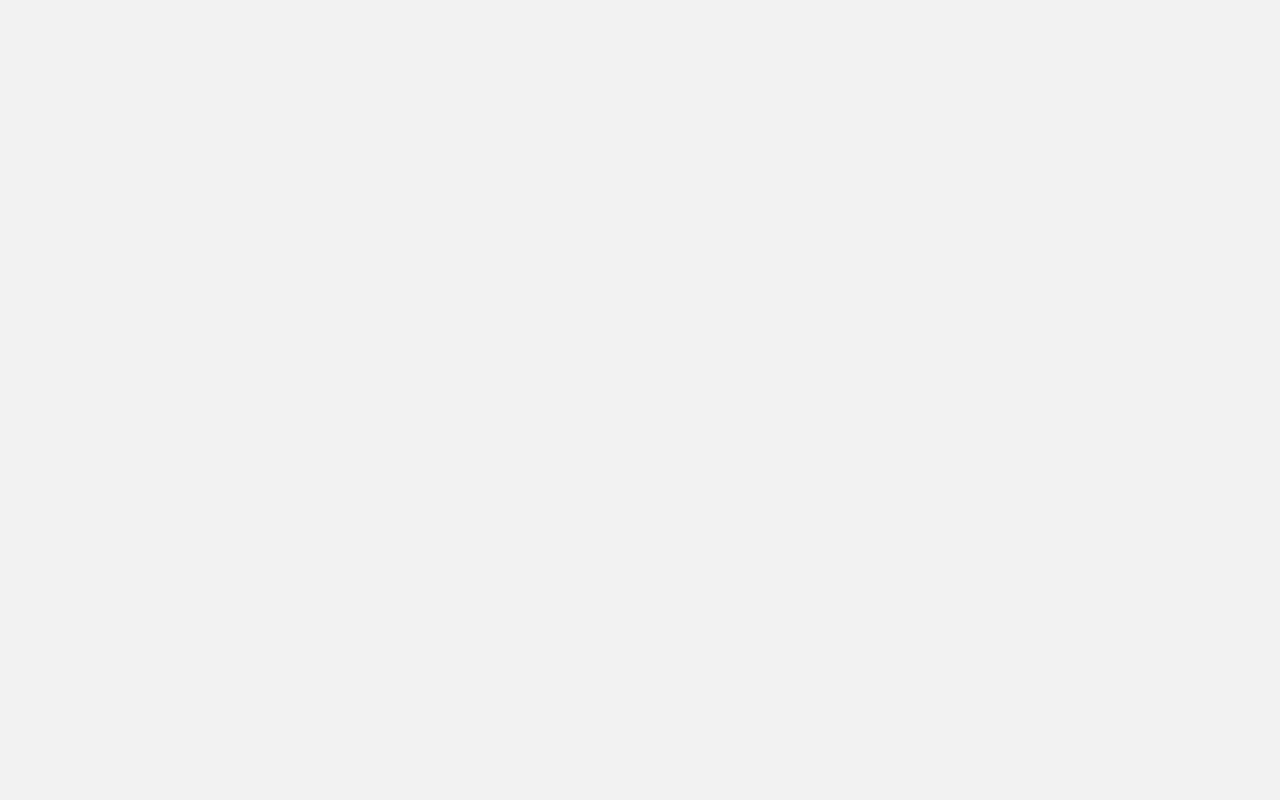
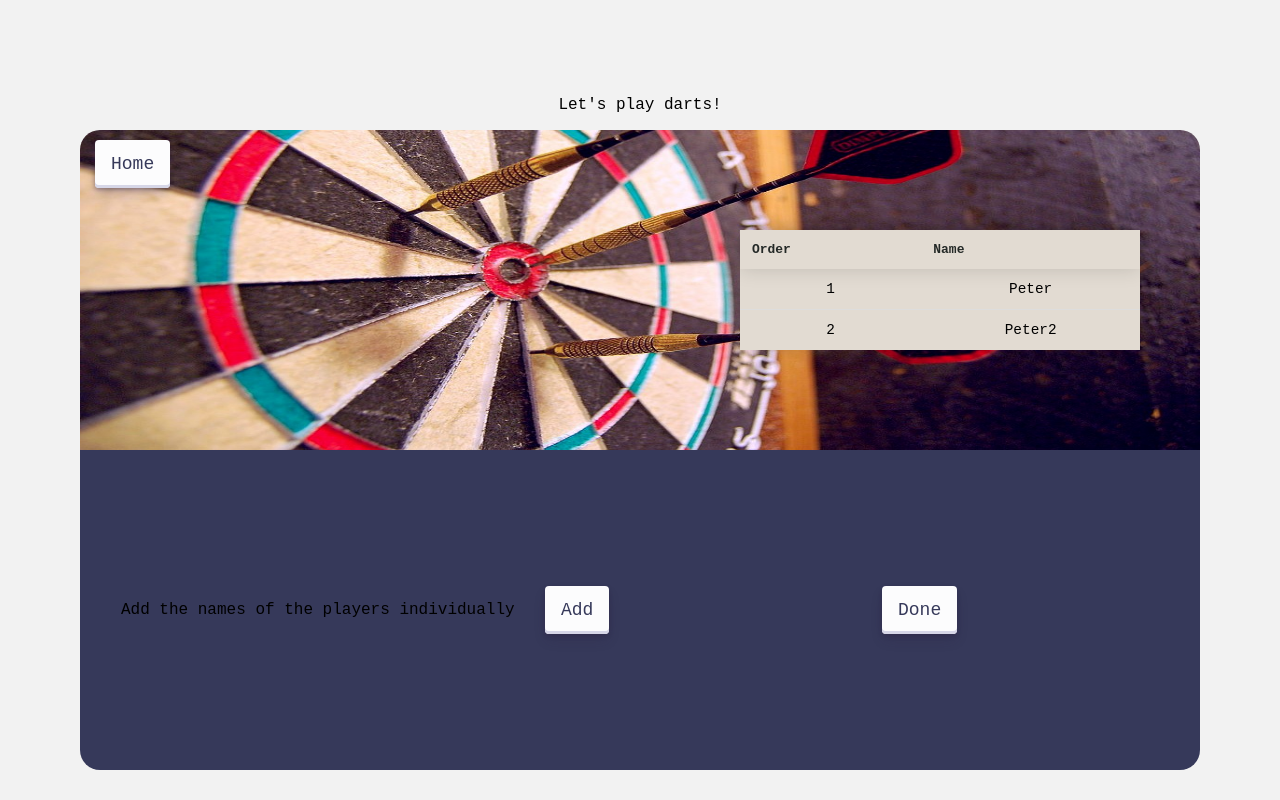
Before and after one commit to GrePaw/AngPyDarts, an Angular app: page /playersinfo in a window 1280 px wide. Before the commit this address led to /. Built offline with nearby package versions, Linux system fonts and the light colour scheme.

Commit message:
Playersinfo component added

```diff
--- a/src/app/app-routing.module.ts
+++ b/src/app/app-routing.module.ts
@@ -3,12 +3,14 @@ import { RouterModule, Routes } from '@angular/router';
 import { LandingpageclassicgameComponent } from './landingpageclassicgame/landingpageclassicgame.component';
 import { ClassicgamescoresheetComponent } from './classicgamescoresheet/classicgamescoresheet.component';
 import { ExitpageComponent } from './exitpage/exitpage.component';
+import { PlayersinfoComponent } from './playersinfo/playersinfo.component';
 
 const routes: Routes = [
   {path: '', redirectTo: '/landingpageclassicgame', pathMatch: 'full' },
   {path: 'landingpageclassicgame', component: LandingpageclassicgameComponent},
   {path: 'classicgamescoresheet', component: ClassicgamescoresheetComponent},
-  {path: 'exitpage', component: ExitpageComponent}
+  {path: 'exitpage', component: ExitpageComponent},
+  {path: 'playersinfo', component: PlayersinfoComponent}
 ];
 
 @NgModule({
--- a/src/app/app.component.ts
+++ b/src/app/app.component.ts
@@ -1,4 +1,5 @@
 import { Component } from '@angular/core';
+
 
 @Component({
   selector: 'app-root',
--- a/src/app/classicgamescoresheet/classicgamescoresheet.component.html
+++ b/src/app/classicgamescoresheet/classicgamescoresheet.component.html
@@ -61,6 +61,7 @@
 
 
     <div class="lower-data">
+
         <div class="leftpane">
             <p class="players_name_highlighted">Melissa</p>
             <table class="lower-table-left">
--- a/src/app/classicgamescoresheet/classicgamescoresheet.component.ts
+++ b/src/app/classicgamescoresheet/classicgamescoresheet.component.ts
@@ -5,6 +5,8 @@ import { Component, OnInit } from '@angular/core';
   templateUrl: './classicgamescoresheet.component.html',
   styleUrls: ['./classicgamescoresheet.component.css']
 })
+
+
 export class ClassicgamescoresheetComponent implements OnInit {
 
   constructor() { }
@@ -12,4 +14,34 @@ export class ClassicgamescoresheetComponent implements OnInit {
   ngOnInit(): void {
   }
 
+};
+
+
+
+export class Player {
+  Name: string;
+  CurrentValue: number;
+  Order: number;
+  CurrentAverage: number;
+  PreviousThrow: number;
+  LastGameAverage: number;
+  LongTimeAverage: number;
+
+  constructor(Name: string, CurrentValue: number, Order: number, CurrentAverage: number, PreviousThrow: number, LastGameAverage: number, LongTimeAverage: number) {
+    this.Name = Name;
+    this.CurrentValue = CurrentValue;
+    this.Order = Order;
+    this.CurrentAverage = CurrentAverage;
+    this.PreviousThrow = PreviousThrow;
+    this.LastGameAverage = LastGameAverage;
+    this.LongTimeAverage = LongTimeAverage;
+  }
+};
+
+export class Playerslist {
+  Players: void;
+
+  constructor(Players: void) {
+    this.Players = Players
+  }
 }
--- a/src/app/landingpageclassicgame/landingpageclassicgame.component.html
+++ b/src/app/landingpageclassicgame/landingpageclassicgame.component.html
@@ -10,7 +10,7 @@
 
         <div class="split-screen">
             <div class="left-side">
-            <button class="button-30" role="button" [routerLink]="['/classicgamescoresheet']">Start game</button>
+            <button class="button-30" role="button" [routerLink]="['/playersinfo']">Start game</button>
             </div>
             <div class="right-side">
                 <button class="button-30" role="button" [routerLink]="['/exitpage']">Exit</button>
--- /dev/null
+++ b/src/app/playersinfo/playersinfo.component.css
@@ -0,0 +1,116 @@
+
+
+.upper-data {
+      position: relative;
+      overflow: hidden;
+      width: 100%;
+      height: 50%;
+      border-top-left-radius: 20px;
+      border-top-right-radius: 20px;
+  }
+  /*to design or adjust the image inside the container */
+.upper-data img {
+      position: absolute;
+      top: 0;
+      left: 0;
+      width: 100%;
+      height: 100%;
+  }
+.upper-container {
+    /*position: relative;*/
+    position: absolute;
+    top: 0;
+    left: 0;
+    z-index: 1;/*this is to keep the content on highest level visible*/
+    width: 100%;
+    height: 100%;
+    background-color: var(--shadow-dark);
+    display: flex; /* so that I'm able to center the labels*/
+    flex-direction: row; /*so that the labels are on top of each other*/
+    align-items: center;
+    justify-content: center;
+}
+.top-left-side{
+    width: 10%;
+    height: 100%;
+    display: flex;
+    justify-content: center;
+    align-items: top
+    ;
+}
+.top-right-side{
+    width: 90%;
+    height: 100%;
+    display: flex;
+    margin-right: 60px;
+
+    justify-content: right;
+    align-items: center;
+  }
+
+.upper-table {
+    border-collapse: collapse;
+    margin: 25px 0;
+    color: var(black);
+    background-color: #E2DBD2;
+    font-size: 0.9em;
+    font-family: "JetBrains Mono",monospace;
+    text-align: center;
+    min-width: 400px;
+    box-shadow: 0 0 20px rgba(0, 0, 0, 0.15);
+}
+
+.upper-table thead tr {
+    background-color:var(--green-4);
+    color: #242927;
+    text-align: left;
+}
+
+.upper-table th,
+.upper-table td {
+    padding: 12px 12px;
+}
+.upper-table tbody tr {
+    border-bottom: 1px solid #dddddd;
+    background-color: var(--green-3);
+}
+
+.upper-table tbody tr:nth-of-type(even) {
+    background-color: var(--white-2);
+
+}
+
+.upper-table tbody tr:last-of-type {
+    border-bottom: 2px solid var(--grey-4);
+}
+
+.upper-table tbody tr.active-row {
+    font-weight: bold;
+
+}
+
+.lower-data {
+      position: relative;
+      overflow: hidden;
+      width: 100%;
+      height: 50%;
+      border-bottom-left-radius: 20px;
+      border-bottom-right-radius: 20px;
+      display: flex;
+      background-color: #36395A;
+}
+
+
+.split-screen{
+    display: flex;
+    flex-direction: row;
+    width: 100%;
+    height: 100%;
+}
+.left-side, .right-side{
+    width: 50%;
+    height: 100%;
+    display: flex;
+    justify-content: center;
+    align-items: center;
+}
--- /dev/null
+++ b/src/app/playersinfo/playersinfo.component.html
@@ -0,0 +1,46 @@
+<div class="container">
+    <p>Let's play darts!</p>
+    <div class="upper-data">
+        <img src="../assets/background_dartboard.jpg">
+        <div class="upper-container">
+            <div class="top-left-side">
+                <button class="button-30" role="button" [routerLink]="['/landingpageclassicgame']">Home</button>
+            </div>
+            <div class="top-right-side">
+                <table class="upper-table">
+                    <thead class = "upper-table thead tr">
+                        <tr>
+                            <th>Order</th>
+                            <th>Name</th>
+                        </tr>
+                    </thead>
+                    <tbody>
+                        <tr>
+                            <td>1</td>
+                            <td>Peter</td>
+                        </tr>
+                        <tr>
+                            <td>2</td>
+                            <td>Peter2</td>
+                        </tr>
+                    </tbody>
+                </table>
+            </div>
+
+        </div>
+    </div>
+    <div class="lower-data">
+
+        <div class="split-screen">
+            <div class="left-side">
+                <p>Add the names of the players individually</p>
+                <button class="button-30" role="button" [routerLink]="['/exitpage']">Add</button>
+
+            </div>
+            <div class="right-side">
+                <button class="button-30" role="button" [routerLink]="['/classicgamescoresheet']">Done</button>
+            </div>
+        </div>
+
+    </div>
+</div>
--- /dev/null
+++ b/src/app/playersinfo/playersinfo.component.ts
@@ -0,0 +1,20 @@
+import { Component, OnInit } from '@angular/core';
+
+@Component({
+  selector: 'app-playersinfo',
+  templateUrl: './playersinfo.component.html',
+  styleUrls: ['./playersinfo.component.css']
+})
+export class PlayersinfoComponent implements OnInit {
+
+
+  constructor() {
+
+  }
+
+  ngOnInit(): void {
+  }
+
+
+
+}
--- a/src/styles.css
+++ b/src/styles.css
@@ -9,6 +9,8 @@ body {
   p{
     text-align: center;
     font-family: "JetBrains Mono",monospace;
+    margin-left: 20px;
+    margin-right: 20px;
 }
   .container {
     /*width: 1200px;*/
```
Also changed, not shown: src/app/app.module.ts (+6 -3 lines), 1 other file (tests, documents, lock files or other folders).
